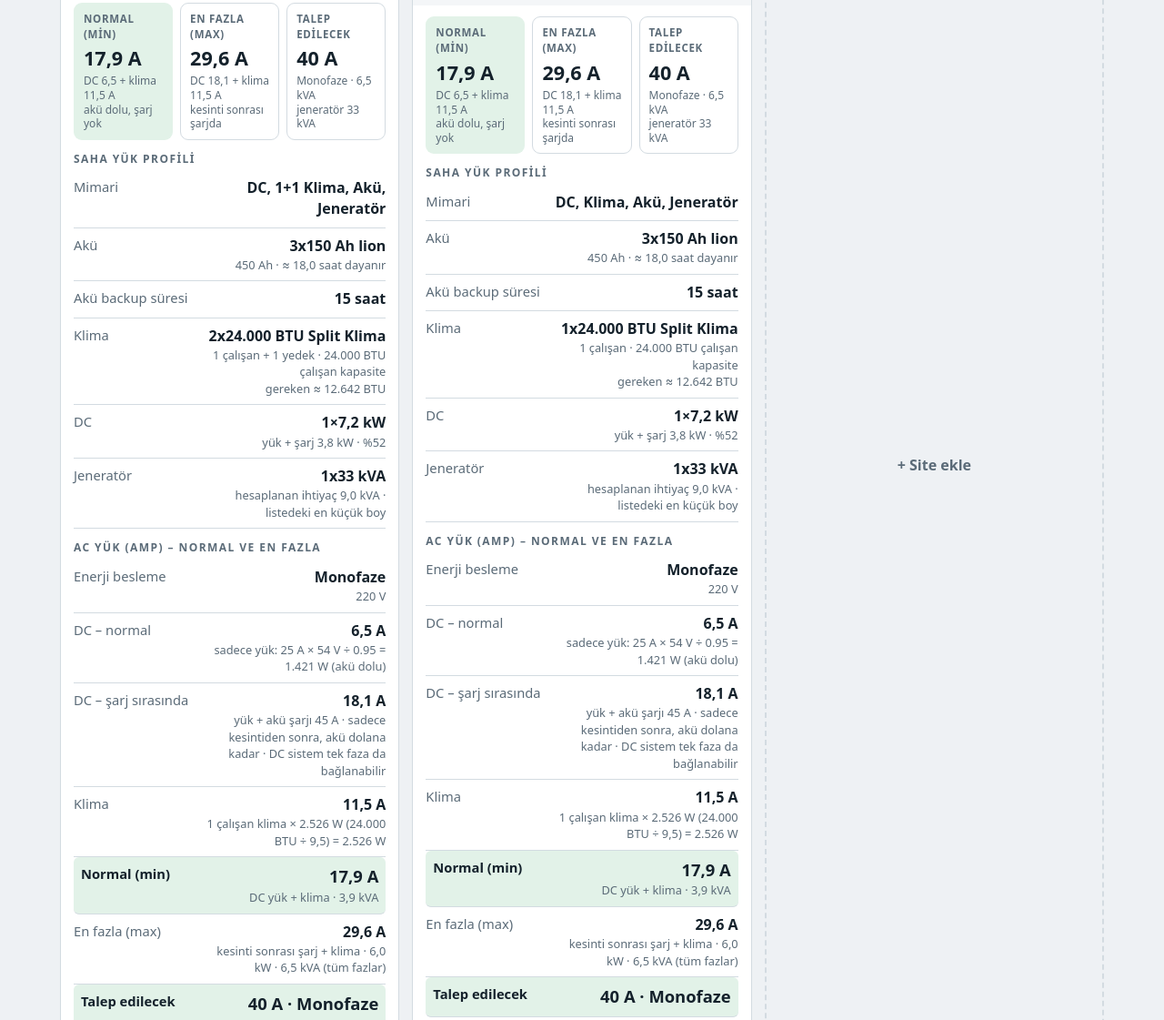
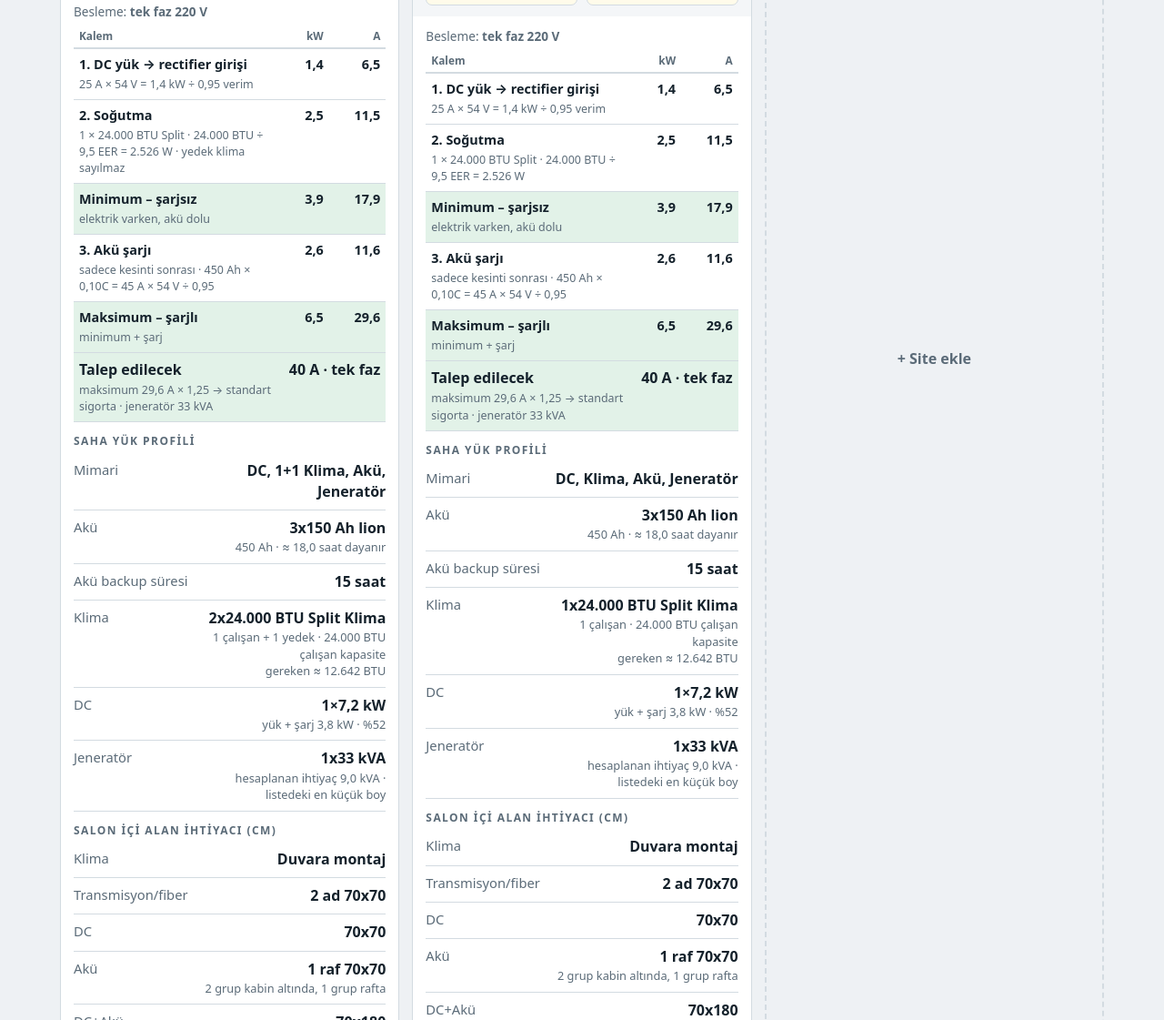
Before and after one commit to halameri/saha-kesif, a plain HTML site: page hesap/index.html in a window 1280 px wide. Shown: the part 732-1853 px from the top of the page at 91% size. Drawn offline with Linux system fonts and the light colour scheme.

Commit message:
hesap: DC yükten min/max tablo (v2 ile aynı); v2 DX standart 38.000 kcal/h
Co-Authored-By: Claude Opus 5.5 <noreply@anthropic.com>
Claude-Session: https://claude.ai/code/session_014McHzpyekSeKiqA1W6h9q2

```diff
--- a/hesap/index.html
+++ b/hesap/index.html
@@ -45,6 +45,10 @@ h2{font-size:1.1rem;margin:26px 0 10px;color:var(--navy)}
 .need .big dt{padding-left:8px;border-radius:6px 0 0 6px;color:var(--ink);font-weight:700}
 .need .big dd{padding-right:8px;border-radius:0 6px 6px 0;font-size:1.15rem}
 .warn{color:var(--bad)!important}
+.etab-w{padding:12px 14px 2px}.ebes{font-size:.85rem;color:var(--muted);margin-bottom:4px}
+.etab{width:100%;border-collapse:collapse;font-size:.9rem}.etab th{font-size:.74rem;color:var(--muted);text-align:right;padding:4px 6px;border-bottom:2px solid var(--line)}.etab th:first-child{text-align:left}
+.etab td{padding:7px 6px;border-bottom:1px solid var(--line);vertical-align:top}.etab td:not(:first-child){text-align:right;font-variant-numeric:tabular-nums;font-weight:700;white-space:nowrap}
+.etab td small{display:block;font-weight:400;color:var(--muted);font-size:.78rem;margin-top:2px}.etab tr.tot td{background:var(--ok-soft);font-weight:800}.etab tr.big td{font-size:1rem}
 .res3{display:grid;grid-template-columns:repeat(3,1fr);gap:8px;padding:12px 14px 2px}
 .res3>div{border:1px solid var(--line);border-radius:9px;padding:9px 10px;background:var(--surface);min-width:0}
 .res3 .k{font-size:.72rem;letter-spacing:.06em;text-transform:uppercase;color:var(--muted);font-weight:700}
@@ -377,11 +381,17 @@ function acOptions(r){const ts=AC[r.ac]?[r.ac]:Object.keys(AC);
   return `<option value="">Otomatik</option>`+ts.map(t=>`<optgroup label="${AC[t].label}">${AC[t].sizes.map(x=>`<option value="${t}:${x}"${r.ac===t&&num(r.acs)===x?" selected":""}>${f(x,0)} ${AC[t].unit}</option>`).join("")}</optgroup>`).join("")}
 function cardHtml(r,i){
   const c=calc(r),dcn=num(r.dc);
-  const tiles=c?`<div class="res3" aria-label="Özet sonuç">
-   <div class="hi"><div class="k">Normal (min)</div><div class="v">${f(c.totN,1)} A</div><div class="s">${c.tri?"faz başı · ":""}DC ${f(c.dcAn,1)} + klima ${f(c.acAn,1)} A<br>akü dolu, şarj yok</div></div>
-   <div><div class="k">En fazla (max)</div><div class="v">${f(c.tot,1)} A</div><div class="s">${c.tri?"faz başı · ":""}DC ${f(c.dcA,1)} + klima ${f(c.acA,1)} A<br>kesinti sonrası şarjda</div></div>
-   <div><div class="k">Talep edilecek</div><div class="v">${c.brk} A</div><div class="s">${besl(c)} · ${f(c.kva,1)} kVA<br>jeneratör ${c.gen?c.gen+" kVA":"–"}</div></div>
-  </div>`:"";
+  const tiles=c?(()=>{const a=st.a,ef=f(a.eff,2),chW=c.chA*a.dcv/a.eff,acMaxW=c.acCount*c.unitW,maxW=c.dcW+acMaxW,minW=c.dcWn+c.acWn,aH=c.tri?"A / faz":"A";
+   const row=(n,t,sub,w,amp,cls="")=>`<tr class="${cls}"><td><b>${n?n+". ":""}${t}</b>${sub?`<small>${sub}</small>`:""}</td><td>${f(w/1000,1)}</td><td>${f(amp,1)}</td></tr>`;
+   return `<div class="etab-w"><div class="ebes">Besleme: <b>${c.tri?`3 faz ${a.v3} V`:`tek faz ${a.v1} V`}</b>${c.tri?" · akımlar faz başı":""}</div>
+   <table class="etab"><thead><tr><th>Kalem</th><th>kW</th><th>${aH}</th></tr></thead><tbody>
+    ${row(1,"DC yük → rectifier girişi",`${f(c.dc,0)} A × ${a.dcv} V = ${f(c.dc*a.dcv/1000,1)} kW ÷ ${ef} verim`,c.dcWn,c.dcAn)}
+    ${row(2,"Soğutma",`${c.acRun} × ${f(c.acs,0)} ${AC[c.acT].unit} ${AC[c.acT].label} · ${f(c.btu,0)} BTU ÷ ${f(c.eer,1)} EER = ${f(c.unitW,0)} W${c.bag?" · yedek klima sayılmaz":""}`,c.acWn,c.acAn)}
+    ${row("","Minimum – şarjsız","elektrik varken, akü dolu",minW,c.totN,"tot")}
+    ${row(3,"Akü şarjı",`sadece kesinti sonrası · ${f(c.ah,0)} Ah × ${f(a.chg,2)}C = ${f(c.chA,0)} A × ${a.dcv} V ÷ ${ef}`,chW+(acMaxW-c.acWn),c.tot-c.totN)}
+    ${row("","Maksimum – şarjlı","minimum + şarj",maxW,c.tot,"tot")}
+    <tr class="tot big"><td><b>Talep edilecek</b><small>maksimum ${f(c.tot,1)} A × ${f(a.safety,2)} → standart sigorta · jeneratör ${c.gen?c.gen+" kVA":"–"}</small></td><td colspan="2">${c.brk} A · ${c.tri?"3 faz":"tek faz"}</td></tr>
+   </tbody></table></div>`})():"";
   const need=c?`${tiles}<div class="need"><div class="t">Saha yük profili</div><dl>
      <dt>Mimari</dt><dd>${mimari(c)}</dd>
      <dt>Akü</dt><dd class="${c.short?"warn":""}">${batTxt(c)}<small>${f(c.ah,0)} Ah${BAT[c.B.t].per>1?` · toplam ${c.mods*BAT[c.B.t].per} ${BAT[c.B.t].unit}`:""} · ≈ ${f(c.real)} saat dayanır${BAT[c.B.t].pb&&c.mods>(num(st.a.batMax)||4)?`<br><b class="warn">${c.mods} paralel grup çok fazla (en fazla ${num(st.a.batMax)||4} önerilir) – daha büyük boy seç</b>`:""}</small></dd>
@@ -389,15 +399,6 @@ function cardHtml(r,i){
      <dt>Klima</dt><dd class="${c.acShort?"warn":""}">${acTxt(c)}<small>${c.acRun} çalışan${c.acN>c.acRun?` + ${c.acN-c.acRun} yedek`:""} · ${f(c.acRun*c.acs,0)} ${AC[c.acT].unit} çalışan kapasite<br>gereken ≈ ${f(c.need,0)} ${AC[c.acT].unit}${c.acShort?" – <b>yetersiz</b>":""}${c.acUser?" · elle girildi":""}</small></dd>
      <dt>DC</dt><dd>${c.units}×${kw(c.rSize)} kW<small>yük + şarj ${f(c.dcKW,1)} kW · %${f(c.rLoad*100,0)}</small></dd>
      <dt>Jeneratör</dt><dd class="${c.gen?"":"warn"}">${c.gen?"1x"+c.gen+" kVA":"listedekilerden büyük"}<small>hesaplanan ihtiyaç ${f(c.gNeed)} kVA${c.genMin?" · listedeki en küçük boy":""}</small></dd>
-    </dl>
-    <div class="t" style="margin-top:12px">AC yük (Amp) – normal ve en fazla</div><dl>
-     <dt>Enerji besleme</dt><dd>${besl(c)}<small>${c.tri?`3 faz ${st.a.v3} V, değerler faz başı`:`${st.a.v1} V`}</small></dd>
-     <dt>DC – normal</dt><dd>${f(c.dcAn,1)} A<small>sadece yük: ${f(c.dc,0)} A × ${st.a.dcv} V ÷ ${st.a.eff} = ${f(c.dcWn,0)} W (akü dolu)</small></dd>
-     <dt>DC – şarj sırasında</dt><dd>${f(c.dcA,1)} A<small>yük + akü şarjı ${f(c.chA,0)} A · sadece kesintiden sonra, akü dolana kadar · ${c.dcTri?"DC sistem 3 faz girişli":"DC sistem tek faza da bağlanabilir"}</small></dd>
-     <dt>Klima</dt><dd>${f(c.acAn,1)} A${c.acA>c.acAn+0.05?` → en fazla ${f(c.acA,1)} A`:""}<small>${c.acRun} çalışan klima × ${f(c.unitW,0)} W (${f(c.btu,0)} BTU ÷ ${f(c.eer,1)}) = ${f(c.acWn,0)} W${c.acA>c.acAn+0.05?" · en fazlada yedek klima da sayıldı (Ayarlar)":""}</small></dd>
-     <div class="big" style="display:contents"><dt>Normal (min)</dt><dd>${f(c.totN,1)} A${c.tri?" / faz":""}<small>DC yük + klima · ${f(c.kvaN,1)} kVA</small></dd></div>
-     <dt>En fazla (max)</dt><dd>${f(c.tot,1)} A${c.tri?" / faz":""}<small>kesinti sonrası şarj + klima · ${f(totKW(c),1)} kW · ${f(c.kva,1)} kVA (tüm fazlar)</small></dd>
-     <div class="big" style="display:contents"><dt>Talep edilecek</dt><dd>${c.brk} A · ${besl(c)}</dd></div>
     </dl>
     ${(()=>{const Ar=area(c);return `<div class="t" style="margin-top:12px">Salon içi alan ihtiyacı (cm)</div><dl>
      <dt>Klima</dt><dd>${Ar.kl.txt}</dd>
--- a/v2/sw.js
+++ b/v2/sw.js
@@ -1,4 +1,4 @@
-const V="saha-kesif-2-v40";
+const V="saha-kesif-2-v41";
 const FILES=["./","index.html","manifest.webmanifest","../icon-180.png","../icon-192.png","../icon-512.png"];
 self.addEventListener("install",e=>{e.waitUntil(caches.open(V).then(c=>c.addAll(FILES.map(u=>new Request(u,{cache:"reload"})))).then(()=>self.skipWaiting()))});
 self.addEventListener("activate",e=>{e.waitUntil(caches.keys().then(k=>Promise.all(k.filter(x=>x.startsWith("saha-kesif-2-")&&x!==V).map(x=>caches.delete(x)))).then(()=>self.clients.claim()))});
```
Also changed, not shown: v2/index.html (+4 -4 lines).
